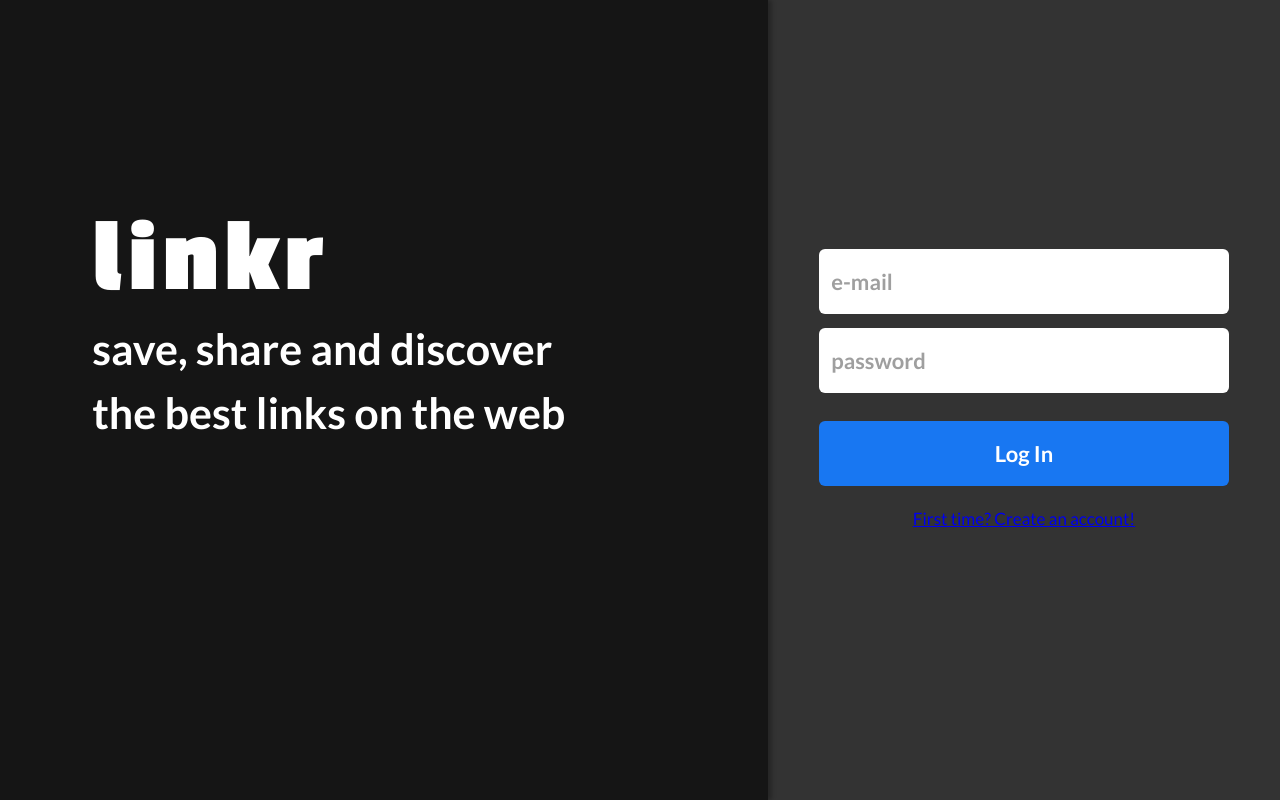
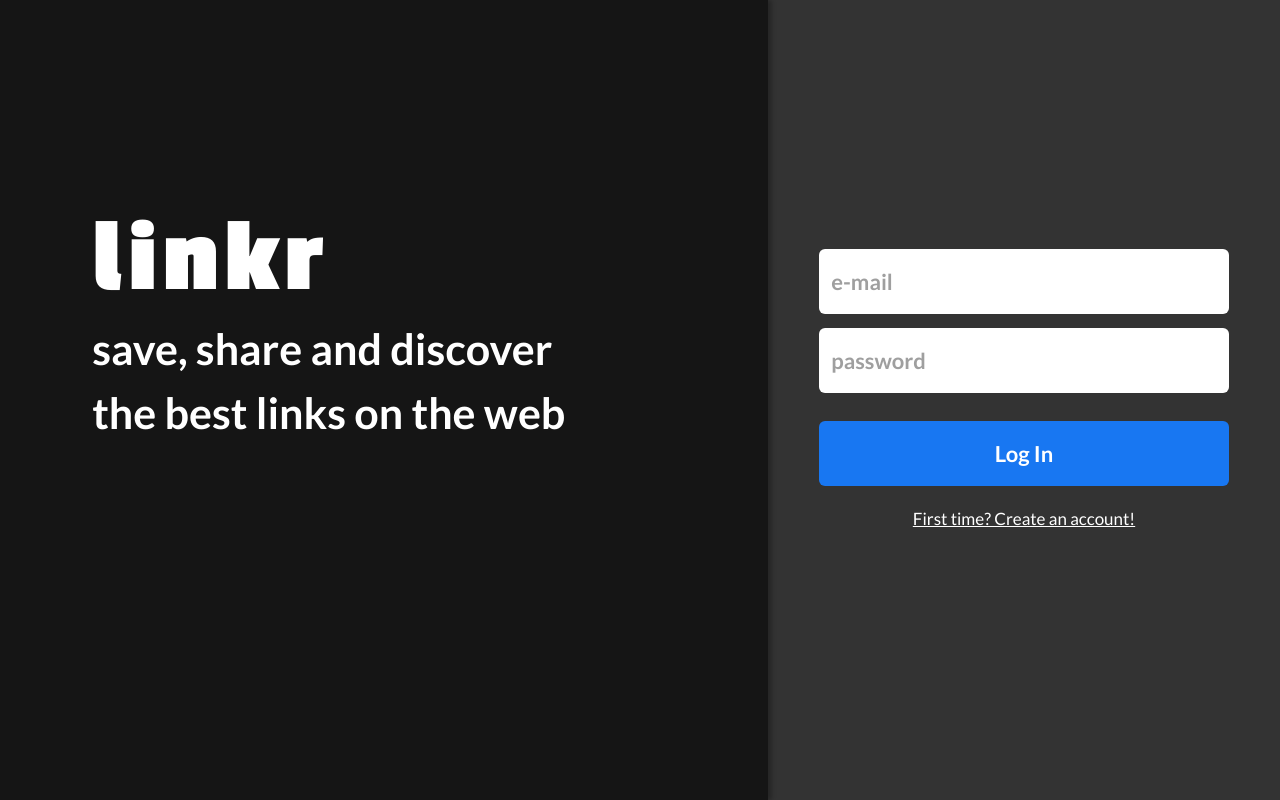
Before and after one commit to felipeiasbik/linkr-frontend, a React (Create React App) app: page / in a window 1280 px wide. Built offline with nearby package versions, Linux system fonts and the light colour scheme.

Commit message:
replace color to neutral in sign in

```diff
--- a/src/pages/SignInPage/signInPage.styles.js
+++ b/src/pages/SignInPage/signInPage.styles.js
@@ -93,8 +93,10 @@ export const SwitchButton = styled.div`
     font-style: normal;
     font-weight: 400;
     font-size: 17px;
-    line-height: 20px;font-family:${fonts.main};
+    line-height: 20px;
+    font-family:${fonts.main};
     text-decoration: underline;
+    color: ${colors.neutral};
     &:visited{
       color: ${colors.neutral};
     }
--- a/src/pages/SignUpPage/signUpPage.styles.js
+++ b/src/pages/SignUpPage/signUpPage.styles.js
@@ -93,6 +93,7 @@ export const SwitchButton = styled.div`
   height: 65px;
   background-color: ${colors.main};
   text-decoration: underline;
+  color: ${colors.neutral};
   a{
     &:visited{
       color: ${colors.neutral};
```
